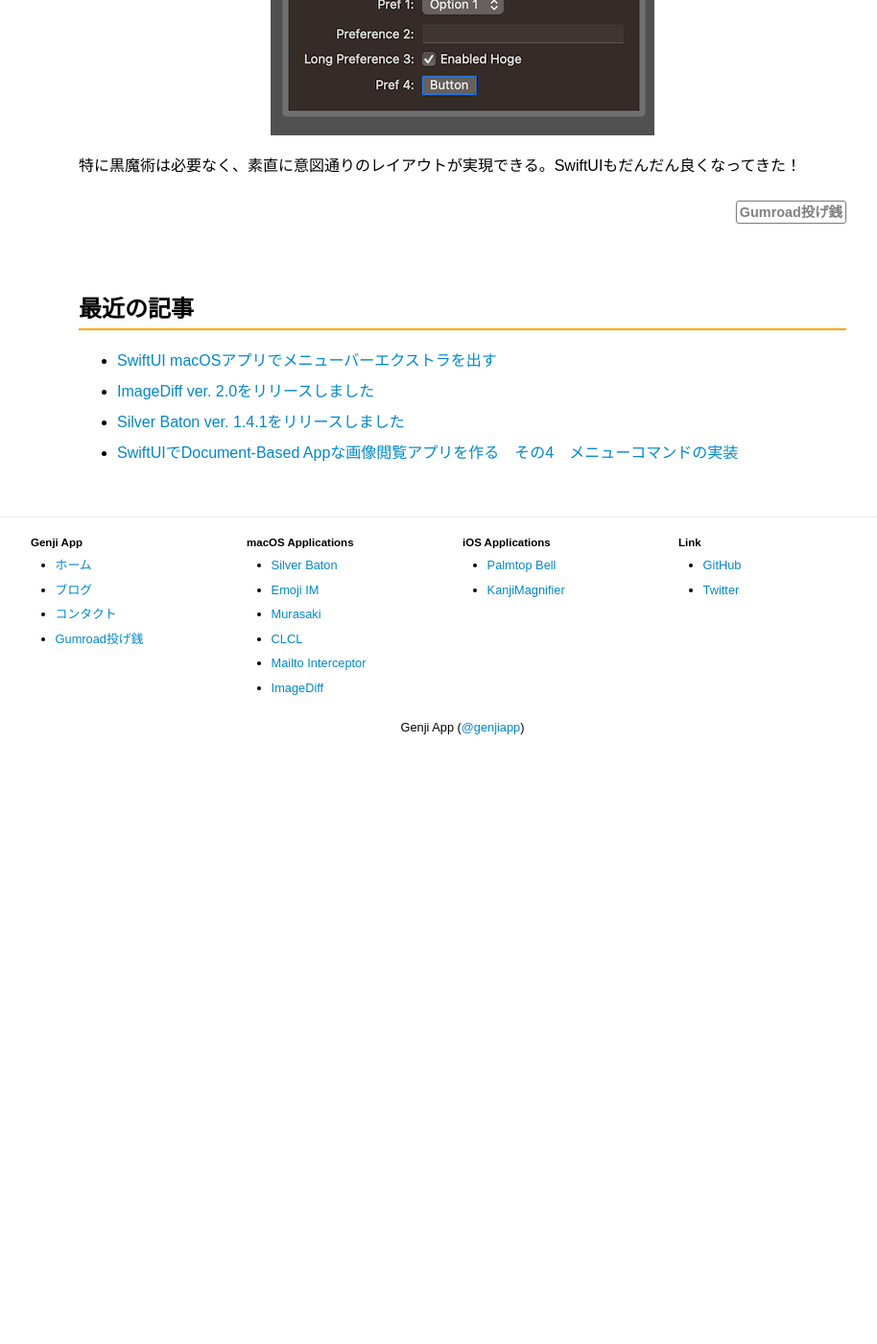
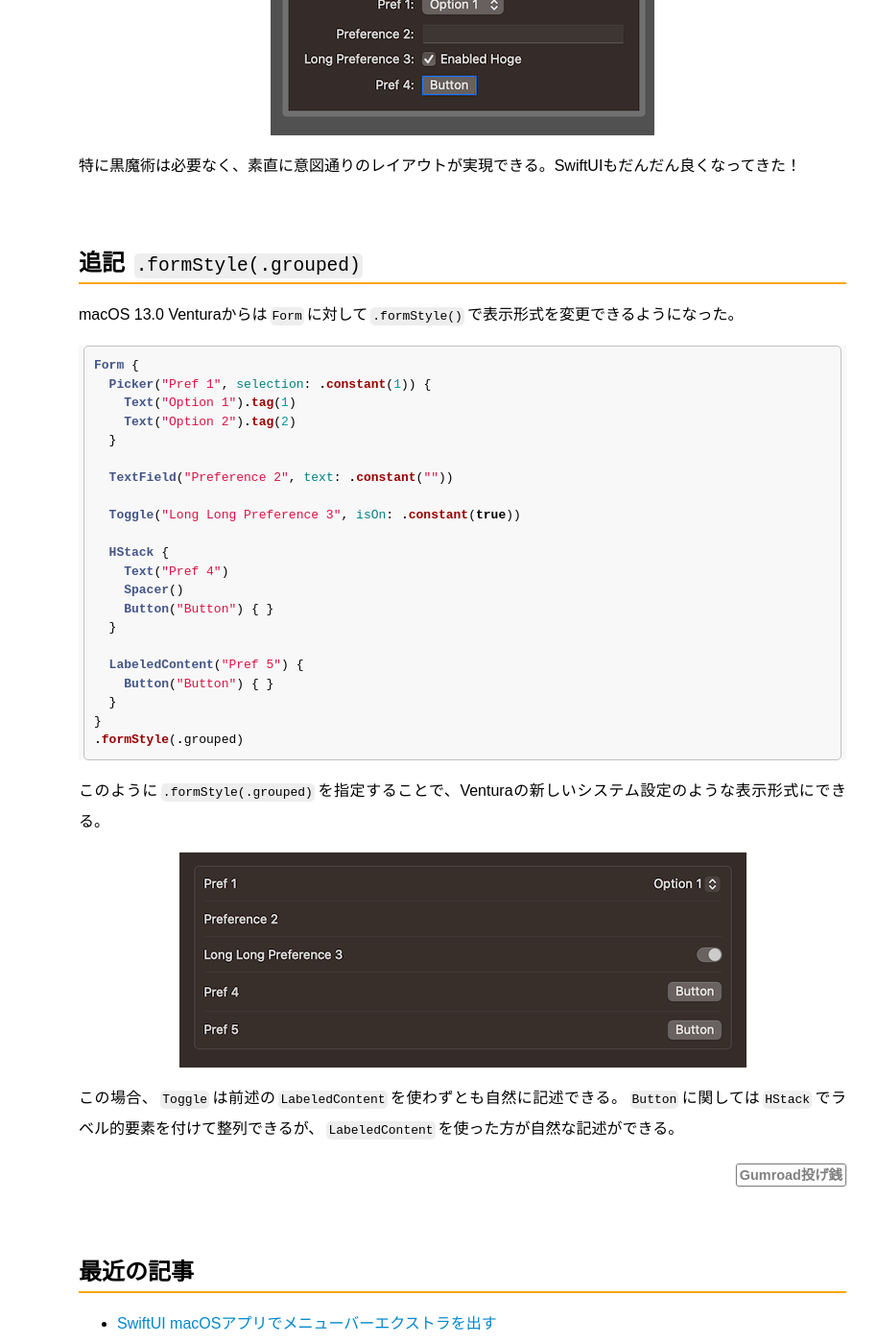
Before and after one commit to GenjiApp/genjiapp.github.io, a Jekyll site: the page built from _posts/2022-10-31-swiftui-align-setting-items.md, in a window 1280 px wide and 1400 px high, scrolled down 2844 px. Shown: the whole window at 96% size, without its empty margins (158-1072 px from the left). Built offline with Jekyll 4.4.1, drawn with Linux system fonts in a browser that asks for light colours; before the commit the page ends 3629 px from its top, so only the background shows below that.

Commit message:
edit post '20221031/form-style-grouped'

````diff
--- a/_posts/2022-10-31-swiftui-align-setting-items.md
+++ b/_posts/2022-10-31-swiftui-align-setting-items.md
@@ -82,3 +82,37 @@ Form {
 ![](/blog/img/20221031/labeled-content-form.png)
 
 特に黒魔術は必要なく、素直に意図通りのレイアウトが実現できる。SwiftUIもだんだん良くなってきた！
+
+## 追記 `.formStyle(.grouped)`
+
+macOS 13.0 Venturaからは`Form`に対して`.formStyle()`で表示形式を変更できるようになった。
+
+```swift
+Form {
+  Picker("Pref 1", selection: .constant(1)) {
+    Text("Option 1").tag(1)
+    Text("Option 2").tag(2)
+  }
+
+  TextField("Preference 2", text: .constant(""))
+
+  Toggle("Long Long Preference 3", isOn: .constant(true))
+
+  HStack {
+    Text("Pref 4")
+    Spacer()
+    Button("Button") { }
+  }
+
+  LabeledContent("Pref 5") {
+    Button("Button") { }
+  }
+}
+.formStyle(.grouped)
+```
+
+このように`.formStyle(.grouped)`を指定することで、Venturaの新しいシステム設定のような表示形式にできる。
+
+![](/blog/img/20221031/form-style-grouped.png)
+
+この場合、`Toggle`は前述の`LabeledContent`を使わずとも自然に記述できる。`Button`に関しては`HStack`でラベル的要素を付けて整列できるが、`LabeledContent`を使った方が自然な記述ができる。
````
Also changed, not shown: blog/img/20221031/form-style-grouped.png (added).
